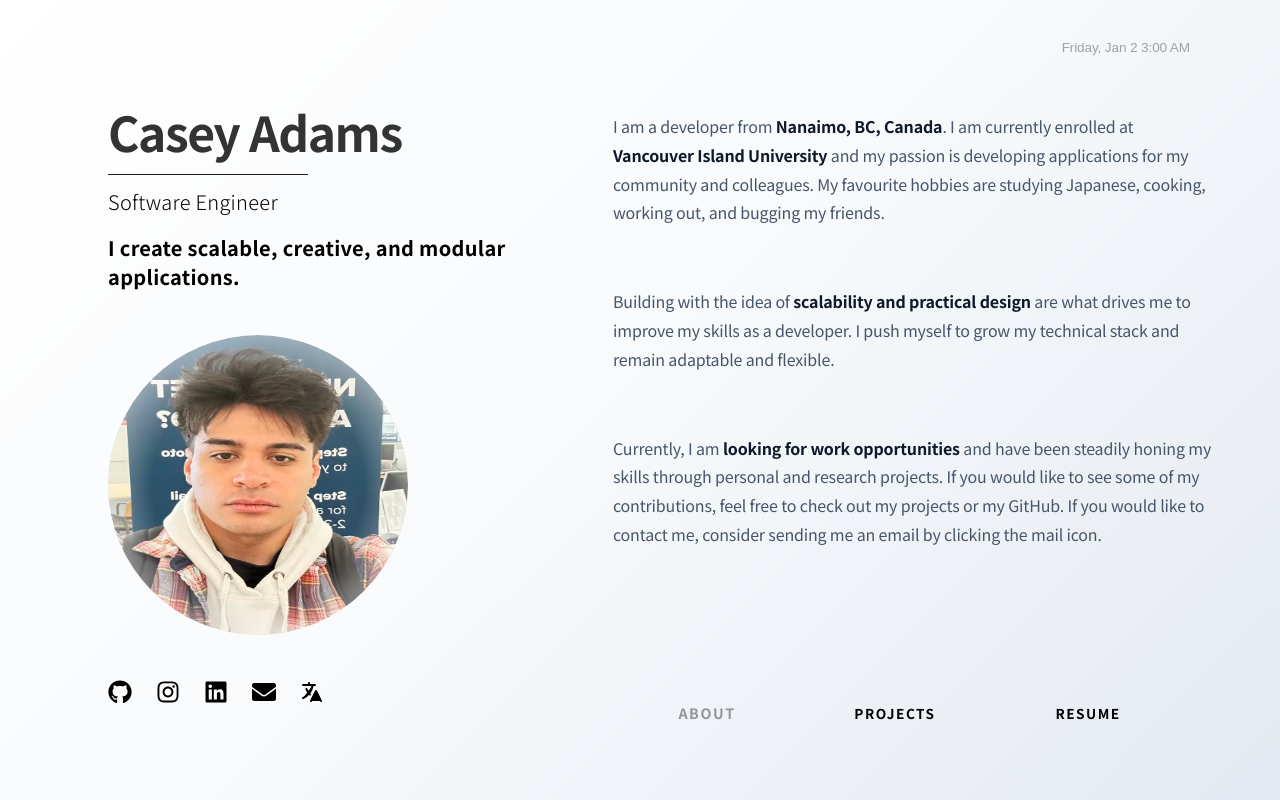
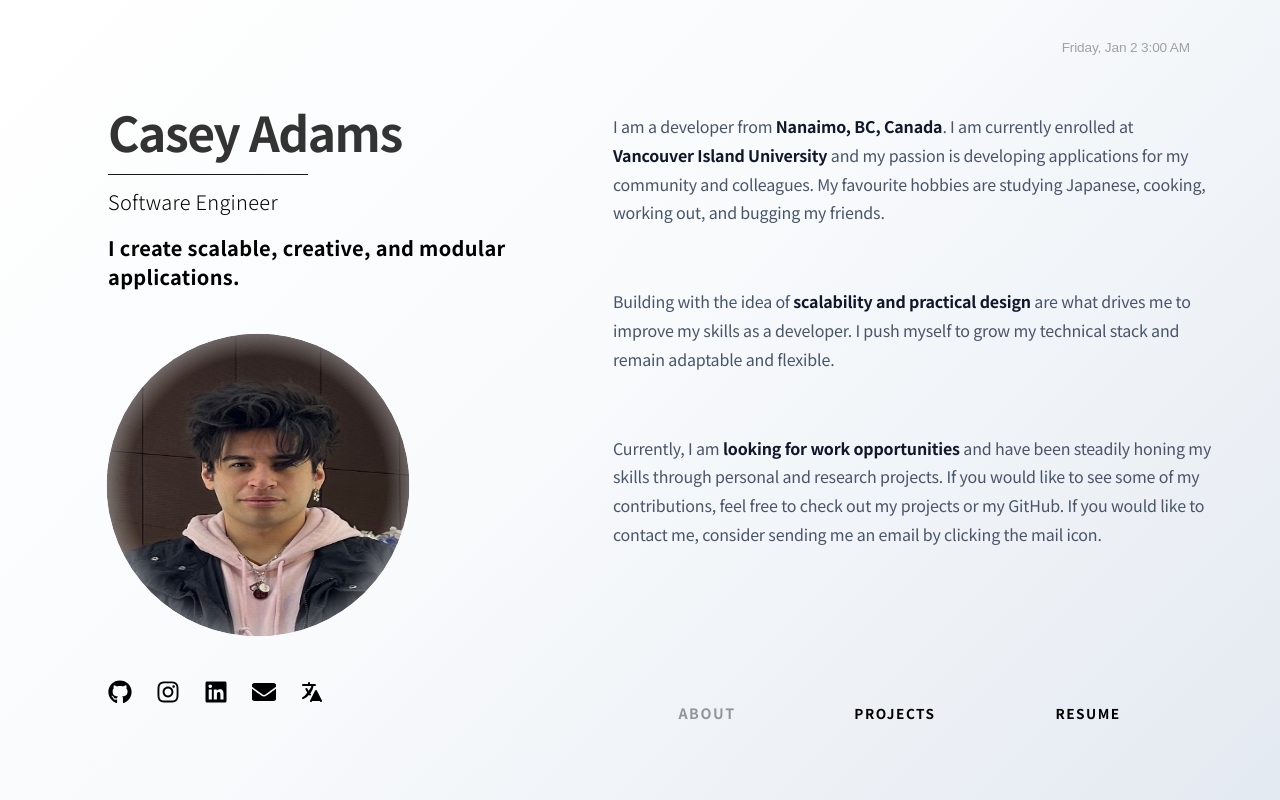
Before and after one commit to 14th-August/Casey-Portfolio, a React (Vite) app: page / in a window 1280 px wide. Built offline with nearby package versions, Linux system fonts and the light colour scheme; a web font is replaced by a local one.

Commit message:
updated image

```diff
--- a/src/left-components/Sidebar.jsx
+++ b/src/left-components/Sidebar.jsx
@@ -17,7 +17,7 @@ export function SideBar({ toggleTimezone }) {
                 </p>
             </div>
 
-            <img src="src/assets/selfie3.png" className="image" />
+            <img src="src/assets/seflie5.jpg" className="image" />
 
             <div className="sidebar-footer">
                 <div className="social-icons">
--- a/src/left-components/sidebar.css
+++ b/src/left-components/sidebar.css
@@ -68,10 +68,12 @@ html, body {
 .image {
     width: 300px;
     height: 300px;
-    mask-image: radial-gradient(circle, black 50%, rgba(0, 0, 0, 0) 100%);
-    -webkit-mask-image: radial-gradient(circle, black 50%, rgba(0, 0, 0, 0) 100%);
+    filter: blur(0.2px);
+    transform: scale(1.01); /* prevents edge clipping */
+    transition: filter 0.4s ease;
+    mask-image: radial-gradient(circle, black 60%, rgba(0, 0, 0, 0) 95%);
+    -webkit-mask-image: radial-gradient(circle, black 60%, rgba(0, 0, 0, 0) 95%);
     border-radius: 200px;
-    filter: drop-shadow(0 0 15px rgba(0, 0, 0, 0.5));
 }
 
 .social-icons {
--- a/src/right-components/Project.jsx
+++ b/src/right-components/Project.jsx
@@ -20,7 +20,7 @@ const projects = [
     year: '2026',
     name: "This Website",
     tech: ["React", "HTML", "CSS", "Vite"],
-    desc: "First itteration of my website and incorporated using React and Vite. Will be updating overtime.",
+    desc: "First iteration of my website and incorporated using React and Vite. Will be updating overtime.",
     link: "#"
   },
   {
```
Also changed, not shown: src/assets/seflie5.jpg (added).
